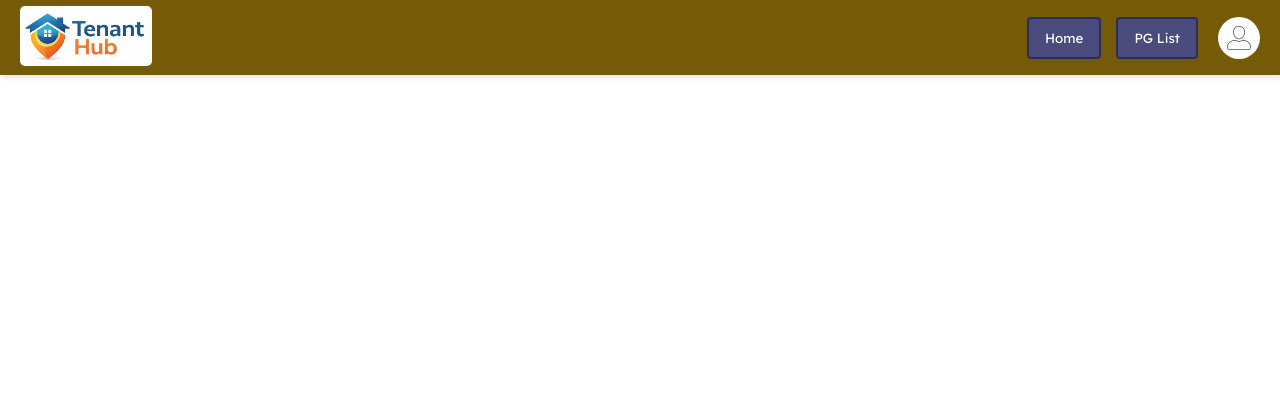
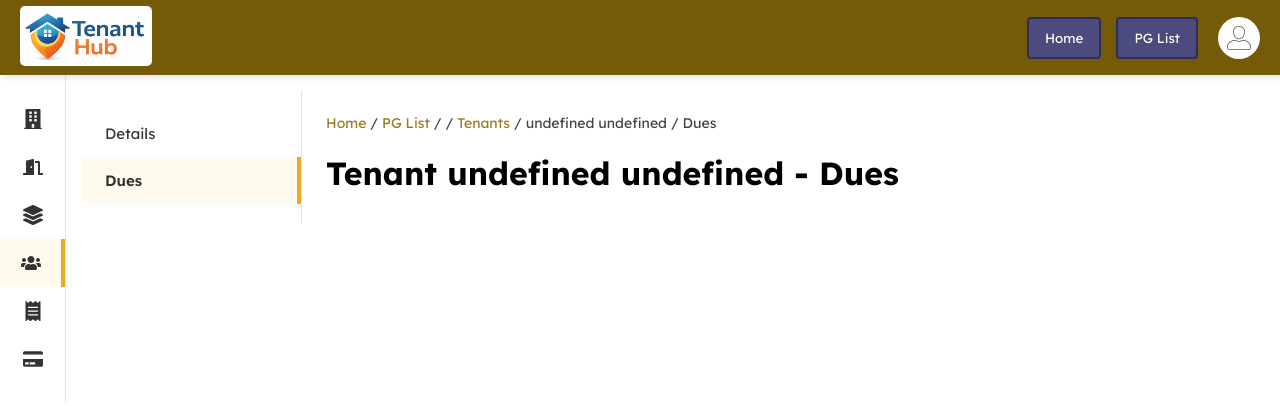
Before and after one commit to aayush674/Tenant-Hub, a React (Create React App) app in the folder frontend/: page /pg/1/tenants/1/dues in a window 1280 px wide. Before the commit this address had no page. Shown: the top 406 px of the page. Built offline with nearby package versions, Linux system fonts and the light colour scheme; no server answers; sample sign-in values are in the browser's storage.

Commit message:
Added dues route and header

```diff
--- a/frontend/src/App.js
+++ b/frontend/src/App.js
@@ -15,6 +15,7 @@ import RoomTypes from "./components/admin/roomTypes";
 import TenantList from "./components/admin/tenantList";
 import TenantPageLayout from "./components/admin/tenantPageLayout";
 import TenantDetails from "./components/admin/tenantDetails";
+import TenantWiseDues from "./components/admin/tenantDues";
 import PGDetails from "./components/admin/pgDetails";
 import PGLayout from "./components/admin/pgLayout";
 import Dues from "./components/admin/dues";
@@ -62,6 +63,7 @@ function Layout() {
           <Route path="tenants" element={<ProtectedRoute><TenantList /></ProtectedRoute>} />
           <Route path="tenants/:tenantId" element={<ProtectedRoute><TenantPageLayout /></ProtectedRoute>}>
             <Route index element={<ProtectedRoute><TenantDetails /></ProtectedRoute>}></Route>
+            <Route path="dues" element={<ProtectedRoute><TenantWiseDues /></ProtectedRoute>}></Route>
           </Route>
           <Route path="dues" element={<ProtectedRoute><Dues /></ProtectedRoute>} />
           <Route path="payments" element={<ProtectedRoute><Payments /></ProtectedRoute>} />
--- /dev/null
+++ b/frontend/src/components/admin/tenantDues.js
@@ -0,0 +1,69 @@
+import { useState, useEffect, useCallback } from "react";
+import { useNavigate } from "react-router-dom";
+import { authFetch } from "../../api/apiClient";
+import { API_BASE_URL } from "../../config";
+import { useParams } from "react-router-dom";
+
+import "../../styles/common_styles/navigator.css";
+
+function TenantWiseDues() {
+
+    const navigate = useNavigate();
+    const { pgId, tenantId } = useParams();
+    const [pgData, setPgData] = useState();
+    const [tenantDues, setTenantDues] = useState([]);
+    const [tenantData, setTenantData] = useState({});
+
+    const fetchTenantDues = useCallback(async () => {
+        const res = await authFetch(`${API_BASE_URL}/api/dues/?tenant=${tenantId}`)
+        const data = await res.json();
+        setTenantDues(data.results || data);
+    }, [tenantId]);
+
+    const fetchPg = useCallback(async () => {
+        const res = await authFetch(`${API_BASE_URL}/api/pgs/${pgId}/`);
+        if (!res.ok) {
+            throw new Error("Failed to fetch PG");
+        }
+        const data = await res.json();
+        setPgData(data);
+    }, [pgId]);
+
+    const fetchCurrentTenant = useCallback(async () => {
+        const res = await authFetch(`${API_BASE_URL}/api/tenants/${tenantId}`);
+        if (!res.ok) {
+            throw new Error("Failed to fetch Tenant");
+        }
+        const data = await res.json();
+        setTenantData(data);
+    }, [tenantId]);
+
+    useEffect(() => {
+        fetchPg();
+        fetchCurrentTenant();
+        fetchTenantDues();
+    }, [fetchPg, fetchCurrentTenant, fetchTenantDues]);
+    return (
+        <div className="tenant-dues-container">
+            <div className="nav-path">
+                <span onClick={() => navigate("/")} className="navigator">Home</span>
+                <span className="seperator"> / </span>
+                <span onClick={() => navigate("/pg-list")} className="navigator">PG List</span>
+                <span className="seperator"> / </span>
+                {pgData && <span>{pgData.name}</span>}
+                <span className="seperator"> / </span>
+                <span onClick={() => navigate(`/pg/${pgId}/tenants`)} className="navigator">Tenants</span>
+                <span className="seperator"> / </span>
+                {tenantData && <span>{tenantData.first_name + " " + tenantData.last_name}</span>}
+                <span className="seperator"> / </span>
+                <span>Dues</span>
+
+            </div>
+            <div className="tenant-dues-header">
+                <h1>Tenant {tenantData && tenantData.first_name + " " + tenantData.last_name + " - Dues"}</h1>
+            </div>
+        </div>
+    )
+}
+
+export default TenantWiseDues;
--- a/frontend/src/components/admin/tenantPageLayout.js
+++ b/frontend/src/components/admin/tenantPageLayout.js
@@ -6,6 +6,7 @@ function TenantPageLayout(){
         <div className="pg-layout-container">
             <div className="pg-sidebar">
                 <NavLink to={`/pg/${pgId}/tenants/${tenantId}`} end>Details</NavLink>
+                <NavLink to={`/pg/${pgId}/tenants/${tenantId}/dues`} end>Dues</NavLink>
                 {/* <NavLink to={`/pg/${pgId}/rooms`}>Rooms List</NavLink> */}
                 {/* <NavLink to={`/pg/${pgId}/roomtypes`}>Room Templates</NavLink>
                 <NavLink to={`/pg/${pgId}/tenants`}>Tenants</NavLink>
```
